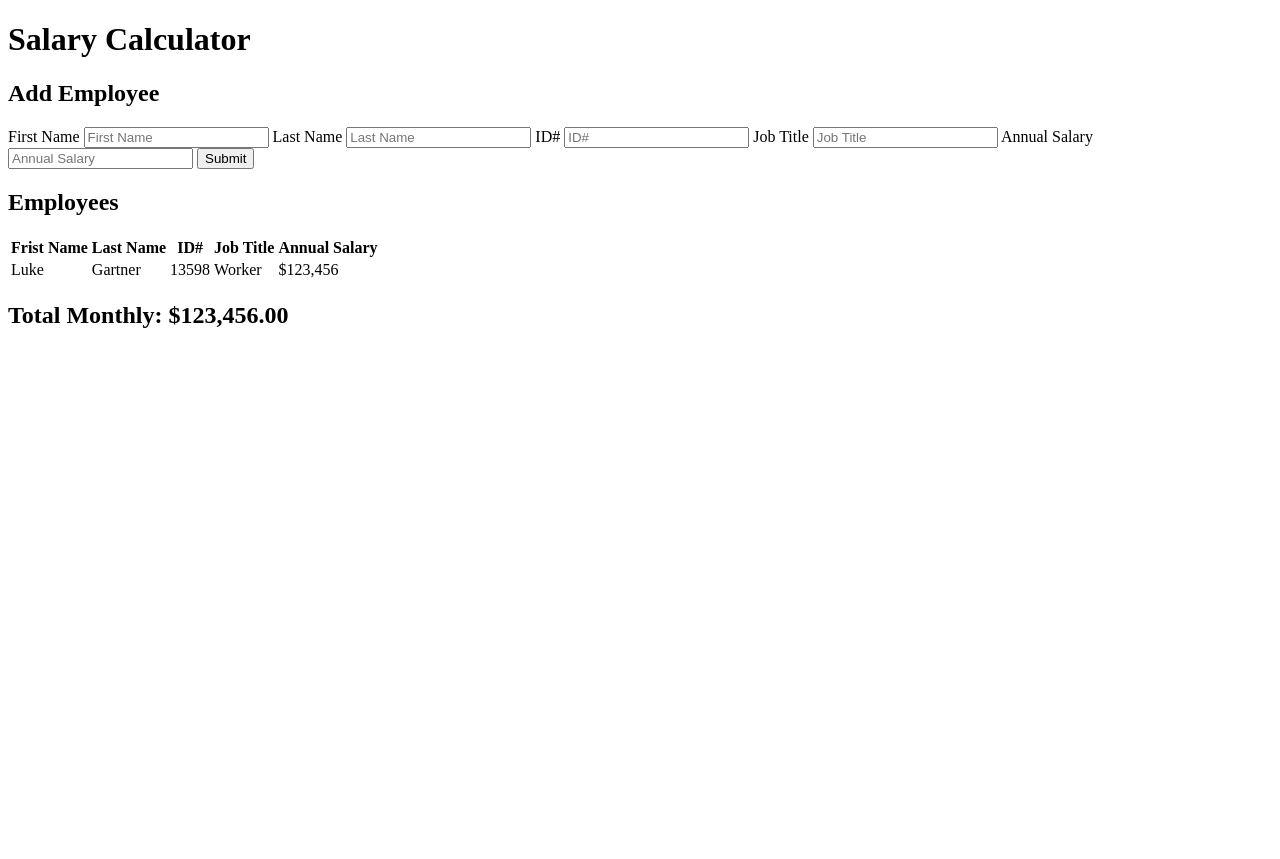
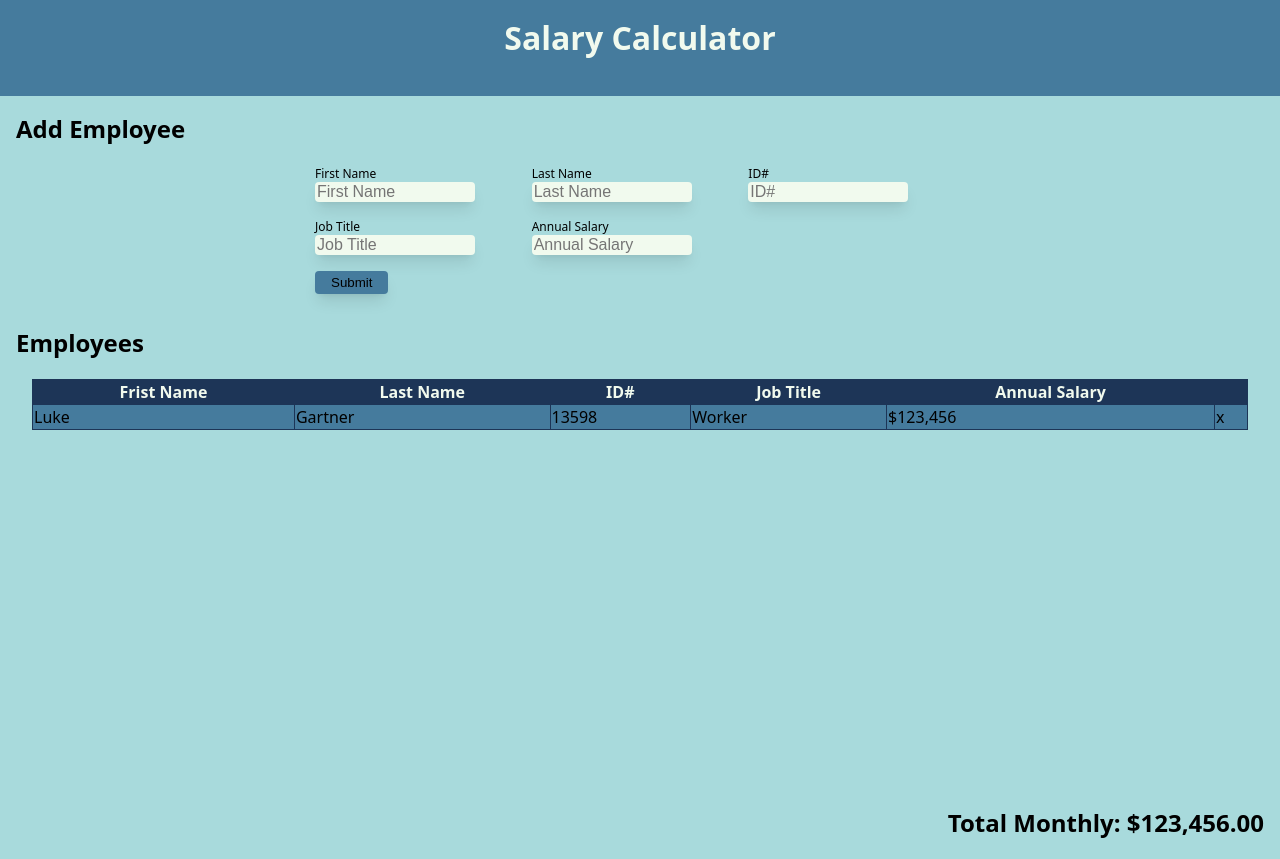
Before and after one commit to lukegartner/weekend-salary-calculator, a plain HTML site: page index.html in a window 1280 px wide. Before the commit the page ends 800 px from the top, so only its background shows below. Drawn offline with Linux system fonts and the light colour scheme.

Commit message:
add initial styling

```diff
--- a/index.html
+++ b/index.html
@@ -9,14 +9,16 @@
   </head>
   <body>
     <!-- Title -->
-    <div class="title">
+    <header>
       <h1>Salary Calculator</h1>
-    </div>
+    </header>
     <!-- End of Title -->
     <!-- Input Form -->
     <div class="form-control">
+      <h2>Add Employee</h2>
       <form class="input-form">
-        <h2>Add Employee</h2>
+        <div class="input-container">
+          <div class="input">
             <label for="first-name">First Name</label>
             <input
               type="text"
@@ -24,6 +26,8 @@
               id="first-name"
               placeholder="First Name"
             />
+          </div>
+          <div class="input">
             <label for="last-name">Last Name</label>
             <input
               type="text"
@@ -31,6 +35,8 @@
               id="last-name"
               placeholder="Last Name"
             />
+          </div>
+          <div class="input">
             <label for="id-number">ID#</label>
             <input
               type="number"
@@ -38,6 +44,8 @@
               id="id-number"
               placeholder="ID#"
             />
+          </div>
+          <div class="input">
             <label for="job-title">Job Title</label>
             <input
               type="text"
@@ -45,6 +53,8 @@
               id="job-title"
               placeholder="Job Title"
             />
+          </div>
+          <div class="input">
             <label for="annual-salary">Annual Salary</label>
             <input
               type="number"
@@ -52,11 +62,14 @@
               id="annual-salary"
               placeholder="Annual Salary"
             />
+          </div>
+        </div>
         <button type="submit" class="btn submit-btn">Submit</button>
       </form>
     </div>
     <!-- End of Input Form -->
     <!-- Table -->
+    <div class="table-control">
       <table>
         <thead>
           <h2>Employees</h2>
@@ -76,12 +89,16 @@
             <td>13598</td>
             <td>Worker</td>
             <td>$123,456</td>
+            <td>x</td>
           </tr>
         </tbody>
       </table>
+    </div>
     <!-- End of Table -->
     <!-- Total Monthly Salary Expense -->
-    <h2>Total Monthly: $<span class="total-monthly">123,456.00</span></h2>
+    <h2 class="total-monthly">
+      Total Monthly: $<span class="total-monthly-span">123,456.00</span>
+    </h2>
     <!-- End of Total Monthly Salary Expense -->
     <script src="./index.js"></script>
   </body>
--- a/style.css
+++ b/style.css
@@ -0,0 +1,106 @@
+body {
+  margin: 0;
+  font-family: system-ui, -apple-system, BlinkMacSystemFont, "Segoe UI", Roboto,
+    Oxygen, Ubuntu, Cantarell, "Open Sans", "Helvetica Neue", sans-serif;
+  background-color: var(--blue-1);
+}
+/* Variables */
+:root {
+  --blue-1: #a8dadc;
+  --blue-2: #457b9d;
+  --blue-3: #1d3557;
+  --red-1: #e63946;
+  --light-1: #f1faee;
+  --white: #fff;
+  --box-shadow: 0 10px 15px -3px rgb(0 0 0 / 0.1),
+    0 4px 6px -4px rgb(0 0 0 / 0.1);
+}
+
+/* styles */
+header {
+  background-color: var(--blue-2);
+  color: var(--light-1);
+  text-align: center;
+  padding: 1rem;
+  box-shadow: var(--box-shadow);
+}
+h1 {
+  margin-top: 0;
+}
+h2 {
+  margin-top: 0;
+  padding-top: 1rem;
+  margin-left: 1rem;
+}
+.btn {
+  background-color: var(--blue-2);
+  padding: 0.25rem 1rem;
+  margin-top: 1rem;
+  margin-bottom: 1rem;
+  border: none;
+  border-radius: 0.25rem;
+  box-shadow: var(--box-shadow);
+  cursor: pointer;
+  transition: 1s;
+}
+.btn:hover {
+  background-color: var(--blue-3);
+  color: var(--light-1);
+}
+.form-control {
+  background-color: var(--blue-1);
+}
+form {
+  max-width: 650px;
+  margin: 0 auto;
+}
+.input-container {
+  display: grid;
+  grid-template-columns: 1fr 1fr 1fr;
+  row-gap: 1rem;
+}
+label {
+  font-size: 0.75rem;
+}
+input {
+  border: none;
+  border-radius: 0.25rem;
+  font-size: 1rem;
+  box-shadow: var(--box-shadow);
+  background-color: var(--light-1);
+}
+.input {
+  display: grid;
+  grid-template-columns: 10rem;
+}
+
+/* table */
+.table-control {
+  background-color: var(--blue-1);
+  height: 30rem;
+  overflow: scroll;
+}
+table,
+th,
+tr,
+td {
+  border: 1px solid var(--blue-3);
+}
+tr {
+  background-color: var(--blue-2);
+}
+th {
+  background-color: var(--blue-3);
+  color: var(--light-1);
+}
+table {
+  border-collapse: collapse;
+  width: 95%;
+  margin: 0 auto;
+}
+
+/* total */
+.total-monthly {
+  text-align: right;
+  margin-right: 1rem;
+}
```
Lines whose indentation alone changed are shown as unchanged.
